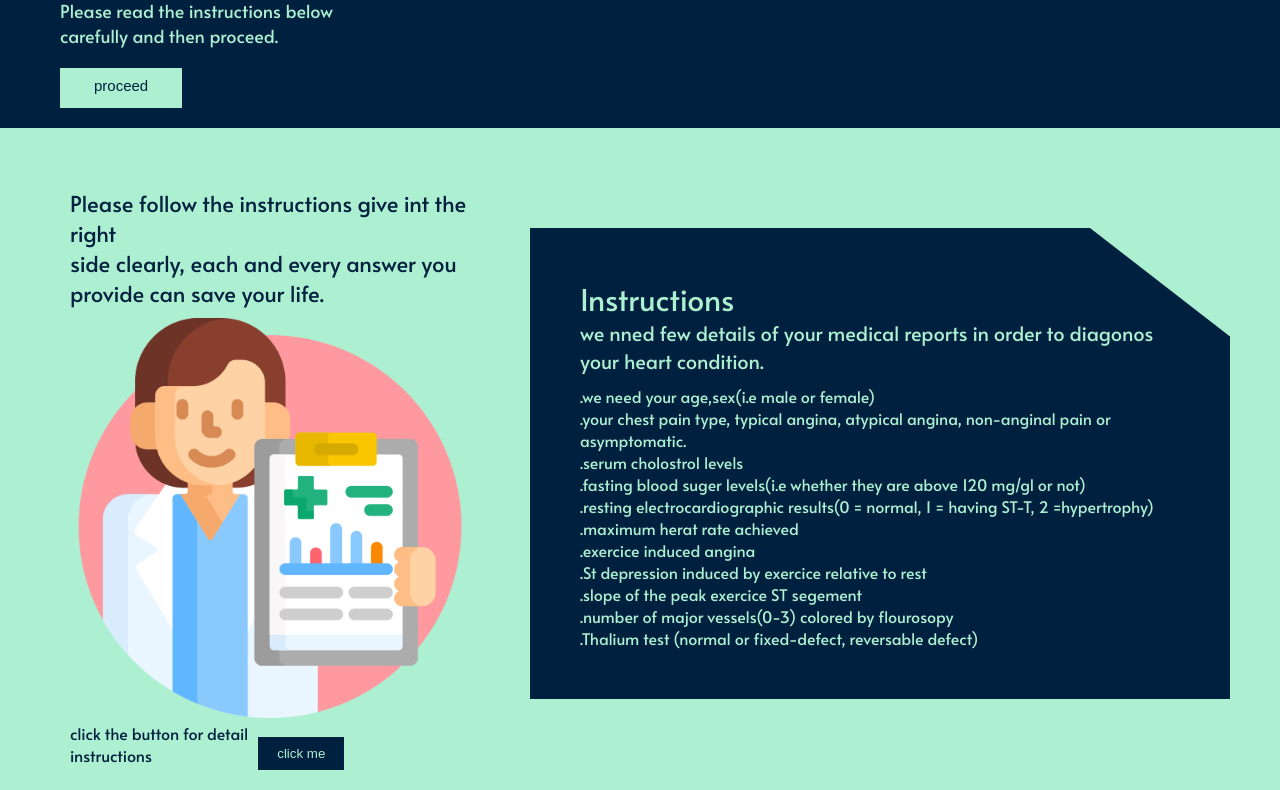
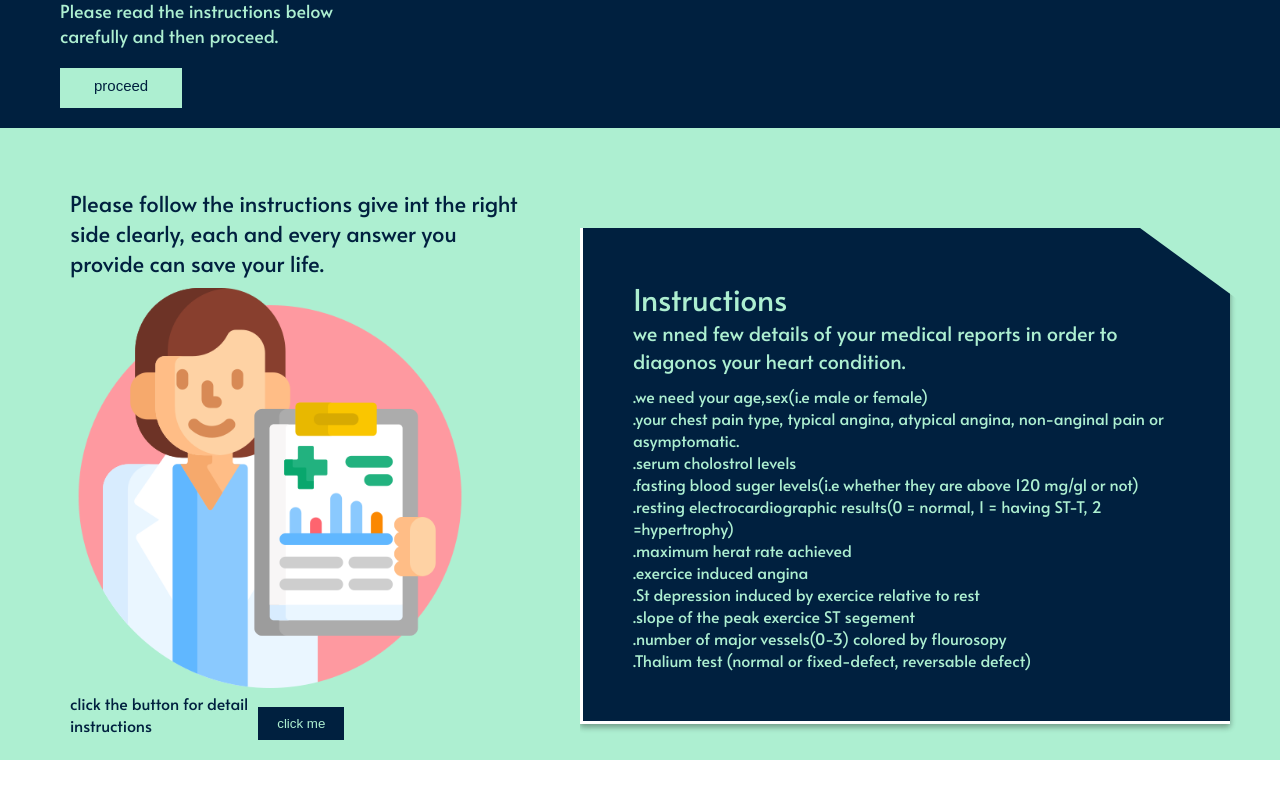
Before and after one commit to Shanawaz444/HDS-Heart-Diagnosis-Site, an Angular app in the folder code/: page /main-page in a window 1280 px wide. Shown: the part 302-1092 px from the top of the page. After the commit the page ends 1062 px from the top, so only its background shows below. Built offline with nearby package versions, Linux system fonts and the light colour scheme.

Commit message:
altered the navigation for the prededct page

```diff
--- a/code/src/app/main-page/main-page.component.css
+++ b/code/src/app/main-page/main-page.component.css
@@ -134,7 +134,7 @@ font-family: "alata";
 
     margin-left: auto;
     margin-top: 100px;
-    margin-right:50px;
+
     color: #ADEFD1;
 font-family: "alata";
 max-width: 700px;
@@ -143,8 +143,14 @@ clip-path: polygon(0 0, 80% 0%, 100% 20%, 100% 80%, 100% 100%, 0 100%, 0% 80%, 0
 
 }
 .test{
+    border-top: 0px;
+    border-right: 0px;
+    border-style: solid;
+    border-color: white;
     background-color: #00203F;
     padding: 50px;
+    box-shadow: rgba(0, 0, 0, 0.16) 0px 3px 6px, rgba(0, 0, 0, 0.23) 0px 3px 6px;
+    margin-right:50px;
 }
 .details_which_they_should_enter_title{
     font-size:30px;
--- a/code/src/app/main-page/main-page.component.html
+++ b/code/src/app/main-page/main-page.component.html
@@ -22,7 +22,7 @@
             Heart Diagnosis Site
         </div>
     </div>
-    <div class="about_the_page_intro">
+    <div class="about_the_page_intro" >
         Taking care of your heart is good<br>
         Thats why we are here.<br>
         HDS helps you to verify whether your<br>
@@ -30,8 +30,8 @@
         Please read the instructions below <br>
         carefully and then proceed.
     </div>
-    <div class="about_the_page_proceed_Button_outer">
-        <button class="about_the_page_proceed_Button">
+    <div   class="about_the_page_proceed_Button_outer" >
+        <button (click)="proceedfun()"  class="about_the_page_proceed_Button" >
             proceed
         </button>
     </div>
@@ -61,8 +61,8 @@
                 click the button for detail<br>
                 instructions
             </div>
-            <div class="detail_instruction_button">
-                <button class="detail_instruction_button_style">
+            <div class="detail_instruction_button" >
+                <button  class="detail_instruction_button_style"  >
                     click me
                 </button>
 
--- a/code/src/app/main-page/main-page.component.ts
+++ b/code/src/app/main-page/main-page.component.ts
@@ -1,15 +1,22 @@
 import { Component, OnInit } from '@angular/core';
-
+import { Router } from '@angular/router';
 @Component({
   selector: 'app-main-page',
   templateUrl: './main-page.component.html',
   styleUrls: ['./main-page.component.css']
 })
 export class MainPageComponent implements OnInit {
+  constructor(private router: Router){}
 
-  constructor() { }
+  verify:string ="proceed"
 
   ngOnInit(): void {
   }
 
+  proceedfun()
+  {
+    //this.verify="proceeding"
+    this.router.navigate(['predect-page'])
+  }
+
 }
```
